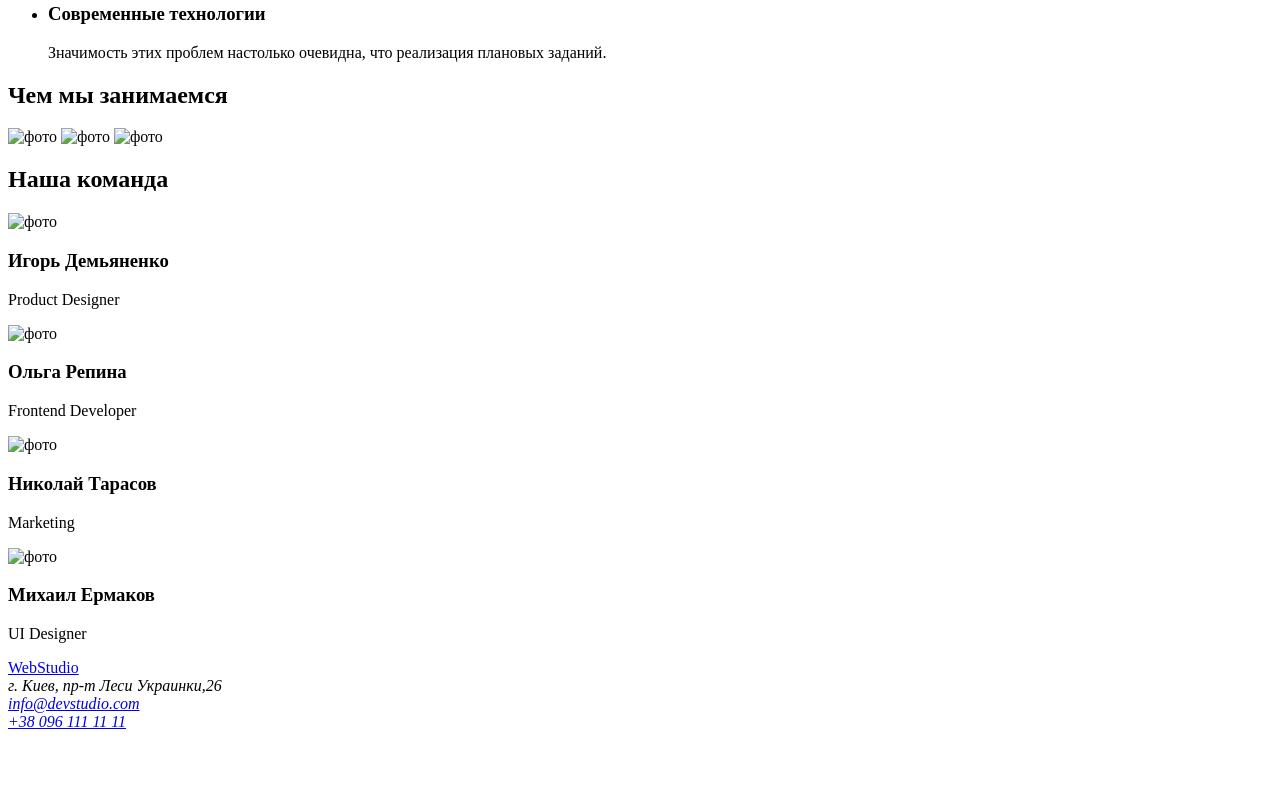
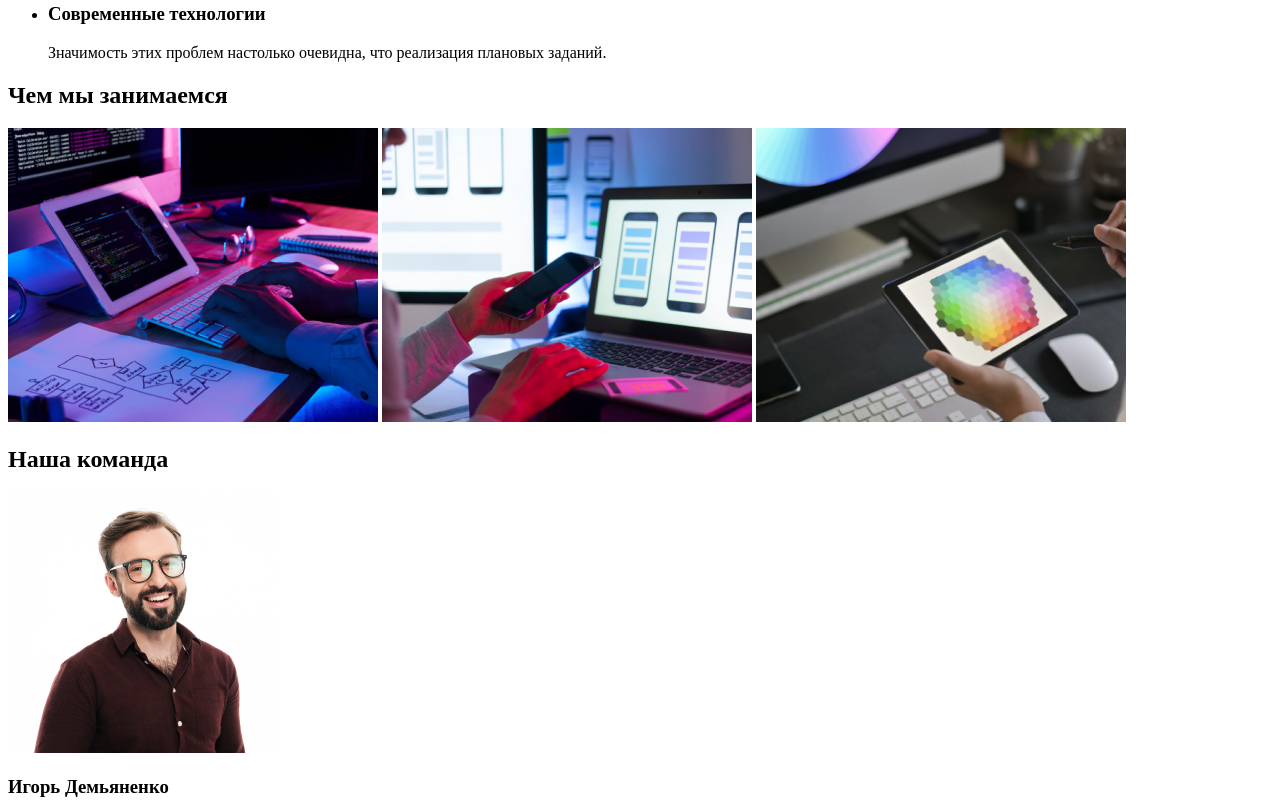
Before and after one commit to MishaKhmara/goit-markup-hw-01, a plain HTML site: page index.html in a window 1280 px wide. Shown: the part 532-1340 px from the top of the page. Before the commit the page ends 1271 px from the top, so only its background shows below. Drawn offline with Linux system fonts and the light colour scheme.

Commit message:
Add Foto

```diff
--- a/index.html
+++ b/index.html
@@ -52,23 +52,23 @@
        <section>
            <!--сфера деятельности -->
          <h2>Чем мы занимаемся</h2>
-       <img src="img/1.svg" alt="фото" width="370" height="294">
-       <img src="img/2(1).svg" alt="фото" width="370" height="294">
-        <img src="img/3.svg" alt="фото" width="370" height="294">
+       <img src="img/img.png" alt="фото" width="370" height="294">
+       <img src="img/img1.png" alt="фото" width="370" height="294">
+        <img src="img/img2.png" alt="фото" width="370" height="294">
        </section>
        <section>
            <!--команда-->
            <h2>Наша команда</h2>
-           <img src="img/foto1(1).jpg" alt="фото" width="270" height="260">
+           <img src="img/img.jpg" alt="фото" width="270" height="260">
            <h3>Игорь Демьяненко</h3>
            <p>Product Designer</p>
-            <img src="img/foto1(2).jpg" alt="фото" width="270" height="260">
+            <img src="img/img(1).jpg" alt="фото" width="270" height="260">
             <h3>Ольга Репина</h3>
             <p>Frontend Developer</p>
-            <img src="img/foto.jpg" alt="фото" width="270" height="260">
+            <img src="img/img(2).jpg" alt="фото" width="270" height="260">
             <h3>Николай Тарасов</h3>
             <p>Marketing</p>
-            <img src="img/foto4.jpg" alt="фото" width="270" height="260">
+            <img src="img/img(3).jpg" alt="фото" width="270" height="260">
             <h3>Михаил Ермаков</h3>
             <p>UI Designer</p>
         </section>
```
Also changed, not shown: img/img(1).jpg (added), img/img(2).jpg (added), img/img(3).jpg (added), img/img.jpg (added), img/img.png (added), img/img1.png (added), img/img2.png (added).
